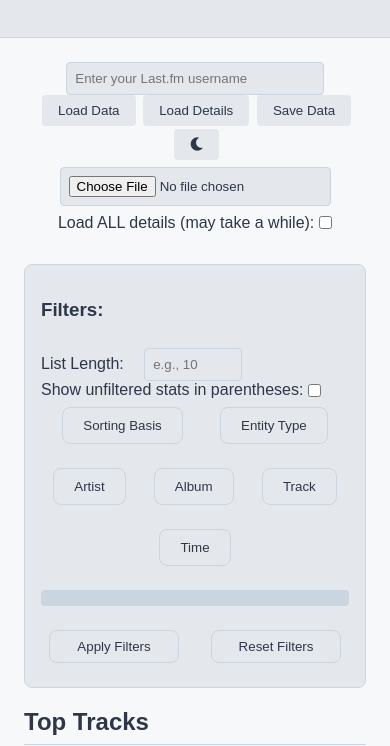
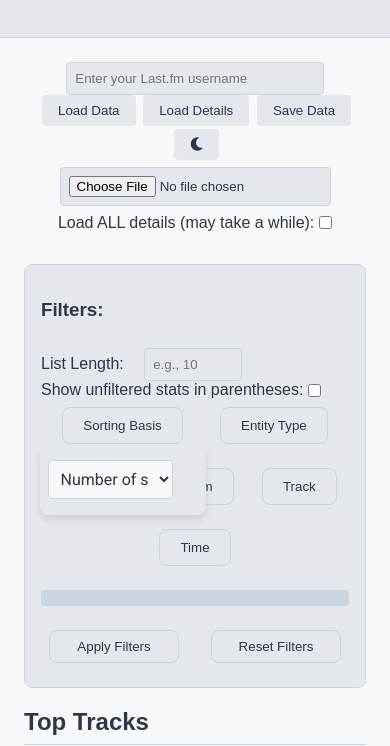
Before and after one commit to Aletheides/lastfmlists, a plain HTML site: page index.html in a window 390 px wide. Both pictures are taken after a click on the button "Sorting Basis". Shown: the part 98-844 px from the top of the page. Drawn offline with Linux system fonts and the light colour scheme.

Commit message:
Maybe unneeded mobile fixes

```diff
--- a/script.js
+++ b/script.js
@@ -2221,3 +2221,27 @@ document.addEventListener('click', function(event) {
         document.body.classList.remove('no-scroll');
     }
 });
+
+document.addEventListener("DOMContentLoaded", () => {
+    document.querySelectorAll(".dropdown-button").forEach(button => {
+        button.addEventListener("click", (event) => {
+            event.stopPropagation(); // Prevent immediate closing when clicking the button
+            let dropdownContent = button.nextElementSibling;
+
+            // Close other dropdowns before opening the current one
+            document.querySelectorAll(".dropdown-content").forEach(menu => {
+                if (menu !== dropdownContent) menu.style.display = "none";
+            });
+
+            // Toggle the clicked dropdown
+            dropdownContent.style.display = dropdownContent.style.display === "block" ? "none" : "block";
+        });
+    });
+
+    // Close dropdowns when clicking outside
+    document.addEventListener("click", () => {
+        document.querySelectorAll(".dropdown-content").forEach(menu => {
+            menu.style.display = "none";
+        });
+    });
+});
--- a/style.css
+++ b/style.css
@@ -54,11 +54,12 @@ header h1 {
 /* Main Content Styling */
 main {
     padding: 1.5rem;
-    max-width: 800px;
+    max-width: 1000px;
     margin: 0 auto;
     background-color: var(--background-color);
     color: var(--primary-text-color);
     font-family: "Roboto Flex", sans-serif;
+    font-size: medium;
     flex: 1;
 }
 
@@ -66,6 +67,7 @@ main {
     margin-bottom: 2rem;
     text-align: center;
     font-family: "Roboto Flex", sans-serif;
+    width: 100%
 }
 
 #input-section input {
@@ -267,7 +269,7 @@ button, .dropdown-button {
     font-family: 'Roboto Flex', sans-serif;
 }
 
-button:hover, .dropdown-button:hover {
+.dropdown.open .dropdown-button {
     background-color: var(--border-color);
 }
 
```
